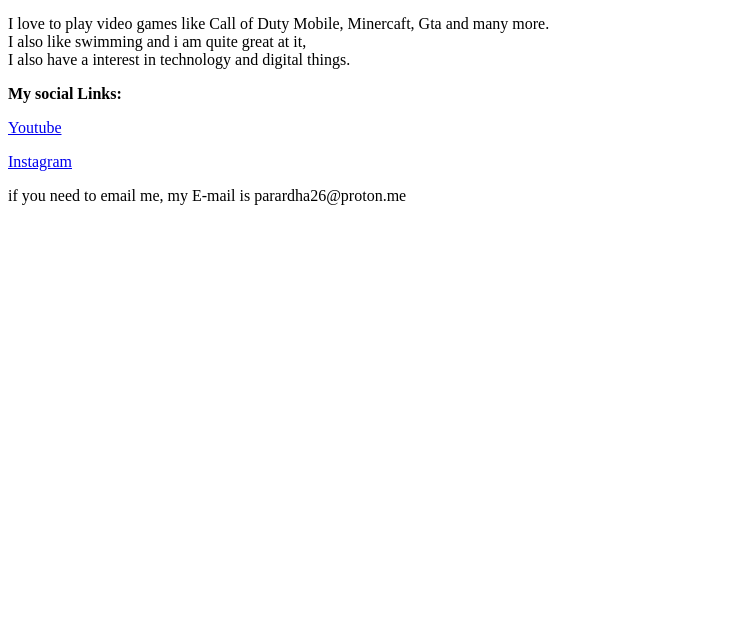
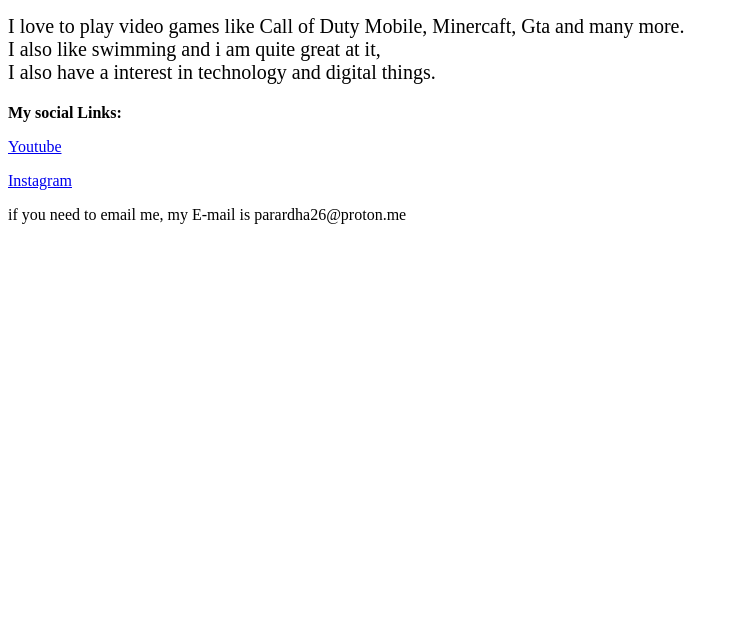
Before and after one commit to Parardha2610/Parardha2610.github.io, a plain HTML site: page index.html in a window 1280 px wide. Shown: the part 174-800 px from the top of the page, without its empty margins (0-738 px from the left). Drawn offline with Linux system fonts and the light colour scheme.

Commit message:
Update index.html

```diff
--- a/index.html
+++ b/index.html
@@ -6,10 +6,10 @@
   <body>
     <h1 style="font-family: 'BHH Bogle',sans-serif; font-size: 50px;">Parardha Tarde</h1>
     <p style="font-size: 30px;"><b>Hi My full name is Parardha Pravin Tarde.</b></p>
-   <p>I love to play video games like Call of Duty Mobile, Minercaft, Gta and many more.
+   <p style="font-size: 20px;">I love to play video games like Call of Duty Mobile, Minercaft, Gta and many more.
      <br>I also like swimming and i am quite great at it,<br>
      I also have a interest in technology and digital things.</p>
-   <p><b>My social Links:</b></p>
+   <pstyle="font-size: 40px;"><b>My social Links:</b></p>
     <p><a href="https://www.youtube.com/@diezelgaming2610">Youtube</a></p>
     <p><a href="https://www.instagram.com/parardha_tarde">Instagram</a></p>
     <p>if you need to email me, my E-mail is parardha26@proton.me</p>
```
